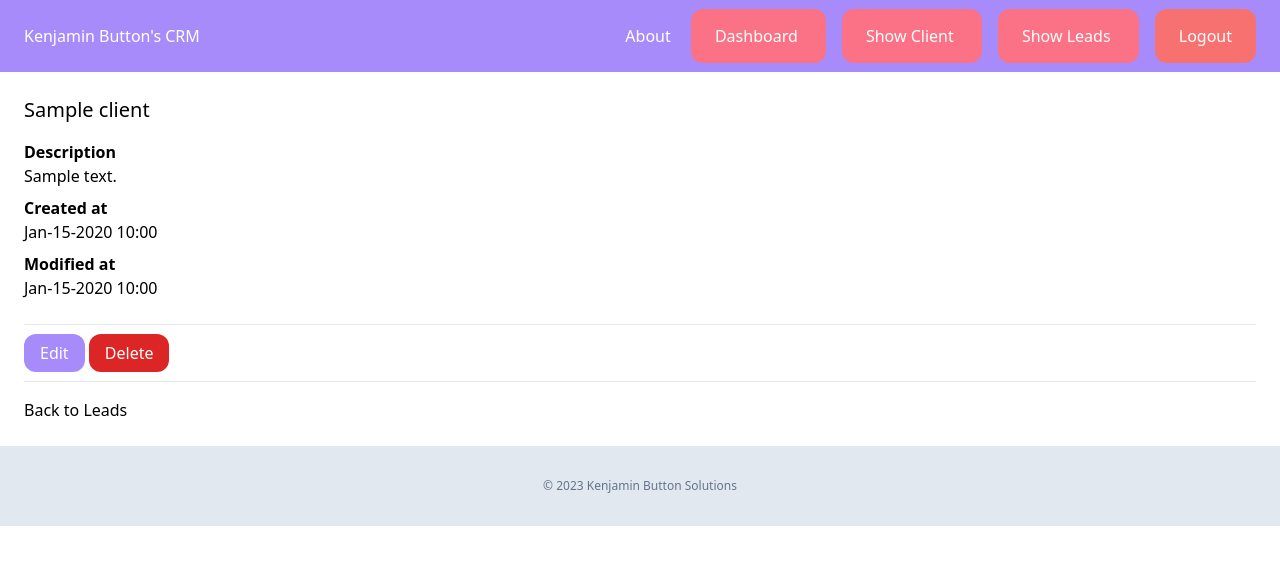
After one commit to KenjaminButton/django-crm, a Django app: page /dashboard/clients/1 in a window 1280 px wide. The commit adds this page. Shown: the top 565 px of the page. Run offline with Django 4.2, Linux system fonts and the light colour scheme; a user stored in the database is signed in; tables that the repository leaves empty hold one stand-in row (values such as "Sample post"); some libraries are stand-ins or nearby versions.

Commit message:
Changed UI links for homepage to show leads and show clients

```diff
--- /dev/null
+++ b/kenjaminbuttoncrm/client/templates/client/clients_detail.html
@@ -0,0 +1,27 @@
+{% extends 'core/base.html' %}
+
+{% block title %} {{ client.name }} {% endblock %}
+
+{% block content %}
+  <div class="px-6 py-6">
+    <h1 class="mb-4 text-xl">{{ client.name }}</h1>
+    {% if client.description %}
+      <p class="font-semibold">Description</p>
+      <p class="mb-2">{{ client.description }}</p>
+    {% endif %}
+
+    <p class="font-semibold">Created at</p>
+    <p class="mb-2">{{ client.created_at|date:"M-d-Y H:i" }}</p>
+
+    <p class="font-semibold">Modified at</p>
+    <p class="mb-6">{{ client.modified_at|date:"M-d-Y H:i" }}</p>
+
+    <hr class="my-4">
+
+    <a href="#" class="px-4 py-2 rounded-xl text-white bg-violet-400">Edit</a>
+    <a href="#" class="px-4 py-2 rounded-xl text-white bg-red-600">Delete</a>
+    <hr class="my-4">
+
+    <a href="{% url 'show_clients' %}">Back to Leads</a>
+  </div>
+{% endblock %}
--- a/kenjaminbuttoncrm/client/templates/client/show_clients.html
+++ b/kenjaminbuttoncrm/client/templates/client/show_clients.html
@@ -15,7 +15,7 @@
     {% for client in clients %}
         <div class="flex justify-between">
           <p class="px-2 py-2 w-full {% cycle 'bg-slate-100' '' %}">
-            <a href="#">{{ client.name }}</a>
+            <a href="{% url 'clients_detail' client.id %}">{{ client.name }}</a>
           </p>
         </div>
     {% empty %}
--- a/kenjaminbuttoncrm/client/urls.py
+++ b/kenjaminbuttoncrm/client/urls.py
@@ -2,5 +2,6 @@ from django.urls import path
 from . import views
 
 urlpatterns = [
-    path('', views.show_clients, name='show_clients')
+    path('', views.show_clients, name='show_clients'),
+    path('<int:pk>', views.clients_detail, name='clients_detail'),
 ]
--- a/kenjaminbuttoncrm/client/views.py
+++ b/kenjaminbuttoncrm/client/views.py
@@ -1,4 +1,4 @@
-from django.shortcuts import render
+from django.shortcuts import render, get_object_or_404
 from django.contrib.auth.decorators import login_required
 from .models import Client
 
@@ -9,3 +9,12 @@ def show_clients(request):
     return render(request, 'client/show_clients.html', {
         'clients': clients
     })
+
+
+@login_required
+def clients_detail(request, pk):
+    client = get_object_or_404(Client, created_by=request.user, pk=pk)
+
+    return render(request, 'client/clients_detail.html', {
+        'client': client
+    })
--- a/kenjaminbuttoncrm/core/templates/core/base.html
+++ b/kenjaminbuttoncrm/core/templates/core/base.html
@@ -16,8 +16,11 @@
         <a href="{% url 'dashboard' %}" class="px-6 py-4 bg-rose-400 rounded-xl text-white"
         >Dashboard
         </a>
-        <a href="{% url 'addlead' %}" class="px-6 py-4 bg-rose-400 rounded-xl text-white"
-        >Add lead
+        <a href="{% url 'show_clients' %}" class="px-6 py-4 bg-rose-400 rounded-xl text-white"
+        >Show Client
+        </a>
+        <a href="{% url 'showleads' %}" class="px-6 py-4 bg-rose-400 rounded-xl text-white"
+        >Show Leads
         </a>
         <a href="{% url 'logout' %}" class="px-6 py-4 bg-red-400 rounded-xl text-white"
           >Logout
--- a/kenjaminbuttoncrm/lead/templates/lead/showleads.html
+++ b/kenjaminbuttoncrm/lead/templates/lead/showleads.html
@@ -5,8 +5,8 @@
 {% block content %}
   <div class="px-6 py-6">
     <h1 class="mb-4 text-xl">Leads</h1>
-    <a href="{% url 'showleads' %}" class="inline-block px-6 py-4 bg-rose-400 rounded-xl text-white"
-    >Show leads
+    <a href="{% url 'addlead' %}" class="px-6 py-4 bg-rose-400 rounded-xl text-white">
+      Add lead
     </a>
 
     <div class="flex mt-6 justify-between">
```
Also changed, not shown: DEVNOTES.md (+1 -1 lines).
